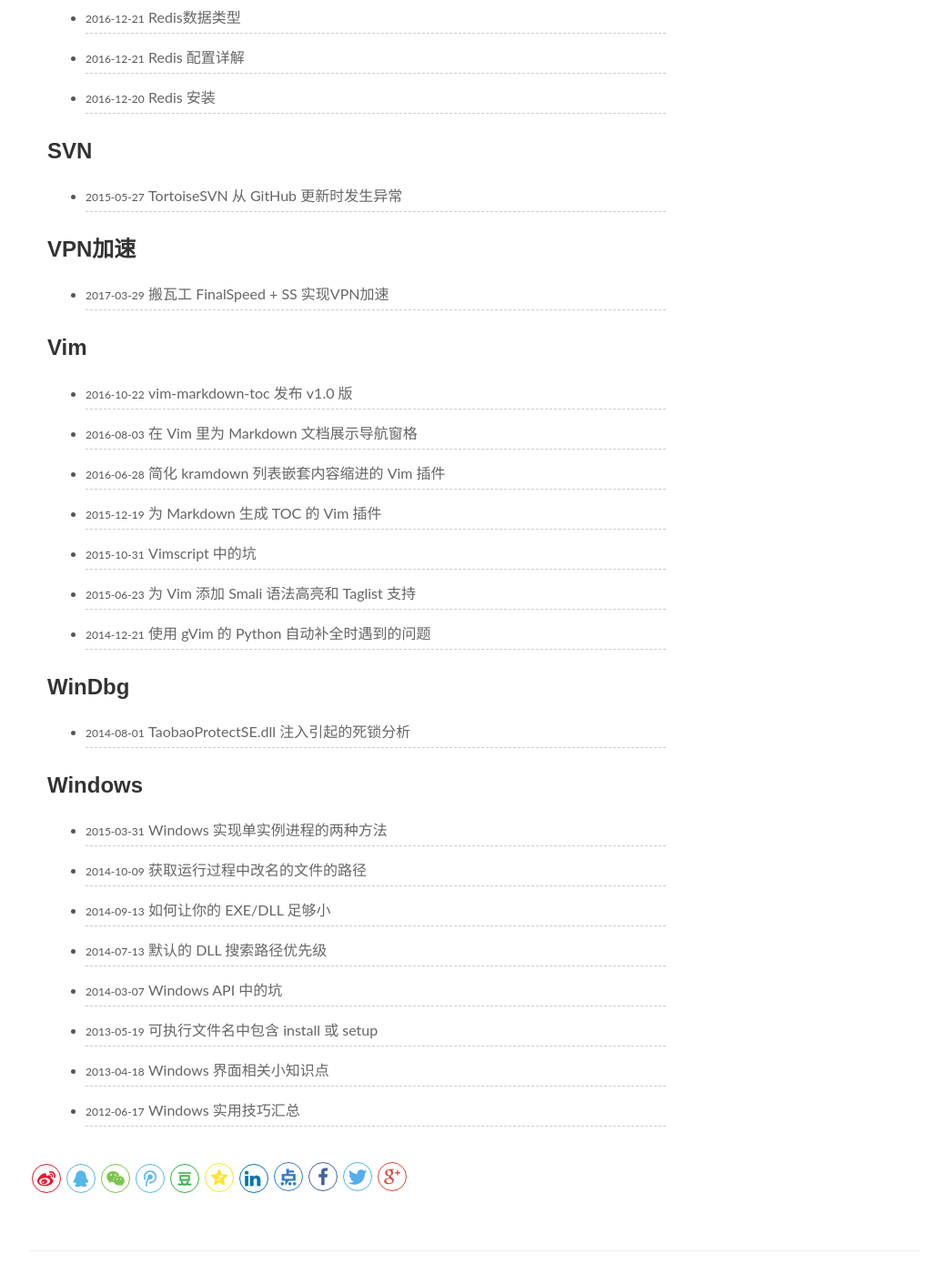
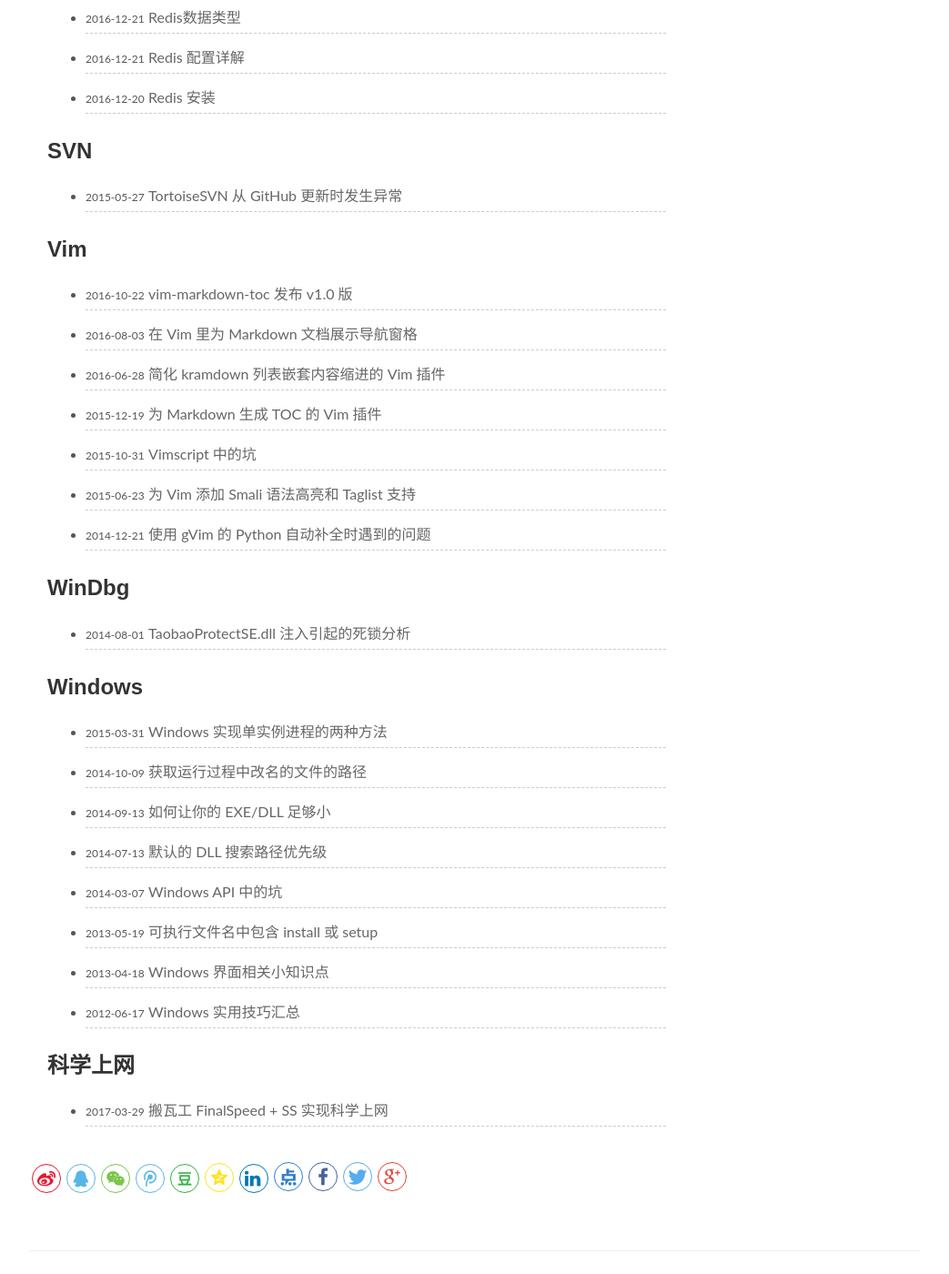
Before and after one commit to ShineDe/shine, a Jekyll site: the page built from pages/categories.md, in a window 1280 px wide and 1400 px high, scrolled down 5025 px. Shown: the whole window at 91% size, without its empty margins (118-1161 px from the left). Built offline with Jekyll 4.4.1, drawn with Linux system fonts in a browser that asks for light colours; comment, search, counter and statistics services are not loaded.

Commit message:
Signed-off-by: dehai <dehaihuang@foxmail.com>

```diff
--- a/_posts/2017-03-29-finalspeed-ss.md
+++ b/_posts/2017-03-29-finalspeed-ss.md
@@ -1,9 +1,9 @@
 ---
 layout: post
-title:  搬瓦工 FinalSpeed + SS 实现VPN加速
-categories: VPN加速
-description: FinalSpeed SS 实现VPN加速
-keywords: VPN加速
+title:  搬瓦工 FinalSpeed + SS 实现科学上网
+categories: 科学上网
+description: FinalSpeed SS 实现科学上网
+keywords: 科学上网
 ---
 
 FinalSpeed是高速双边加速软件,可加速所有基于tcp协议的网络服务,在高丢包和高延迟环境下,仍可达到90%的物理带宽利用率,即使高峰时段也能轻松跑满带宽。
```
